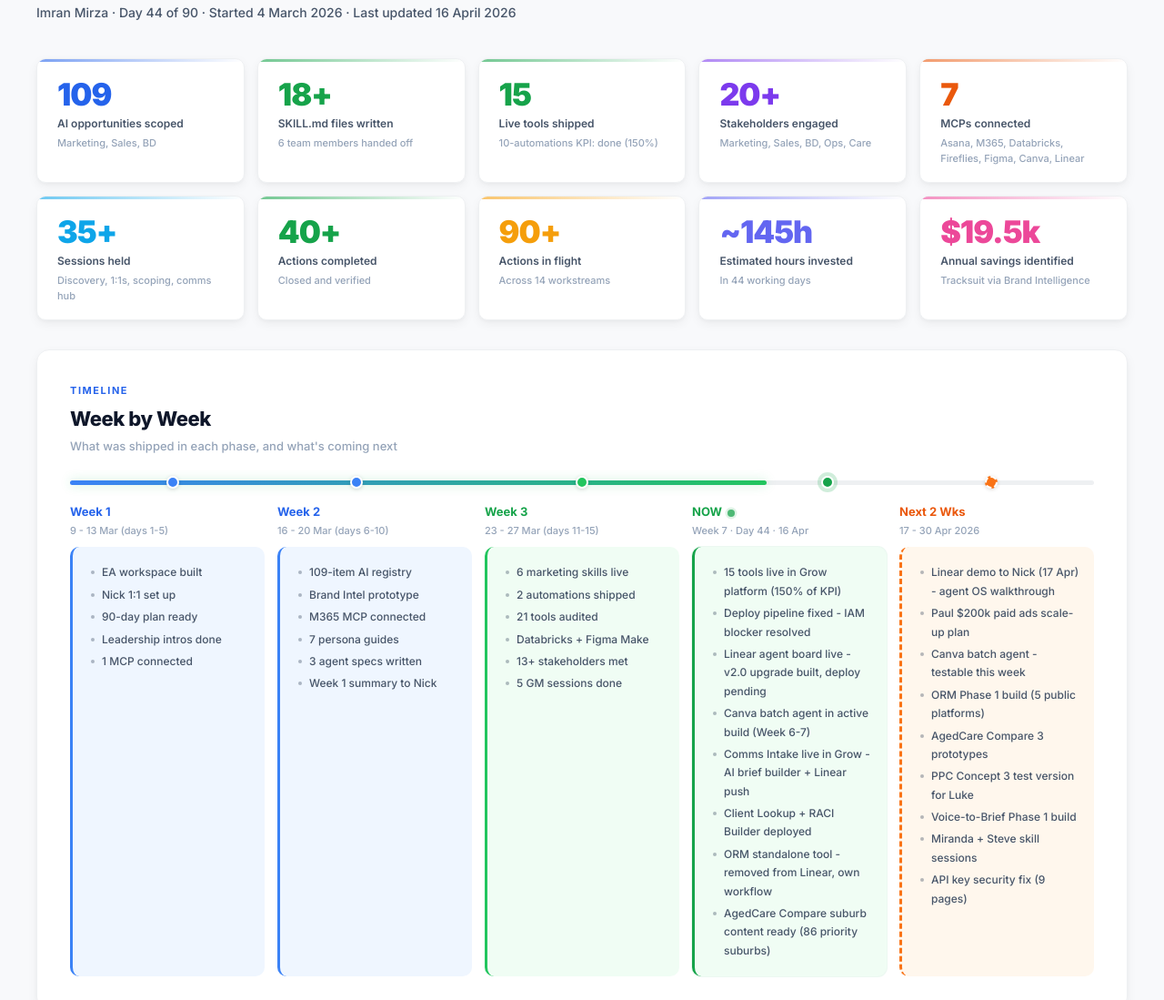
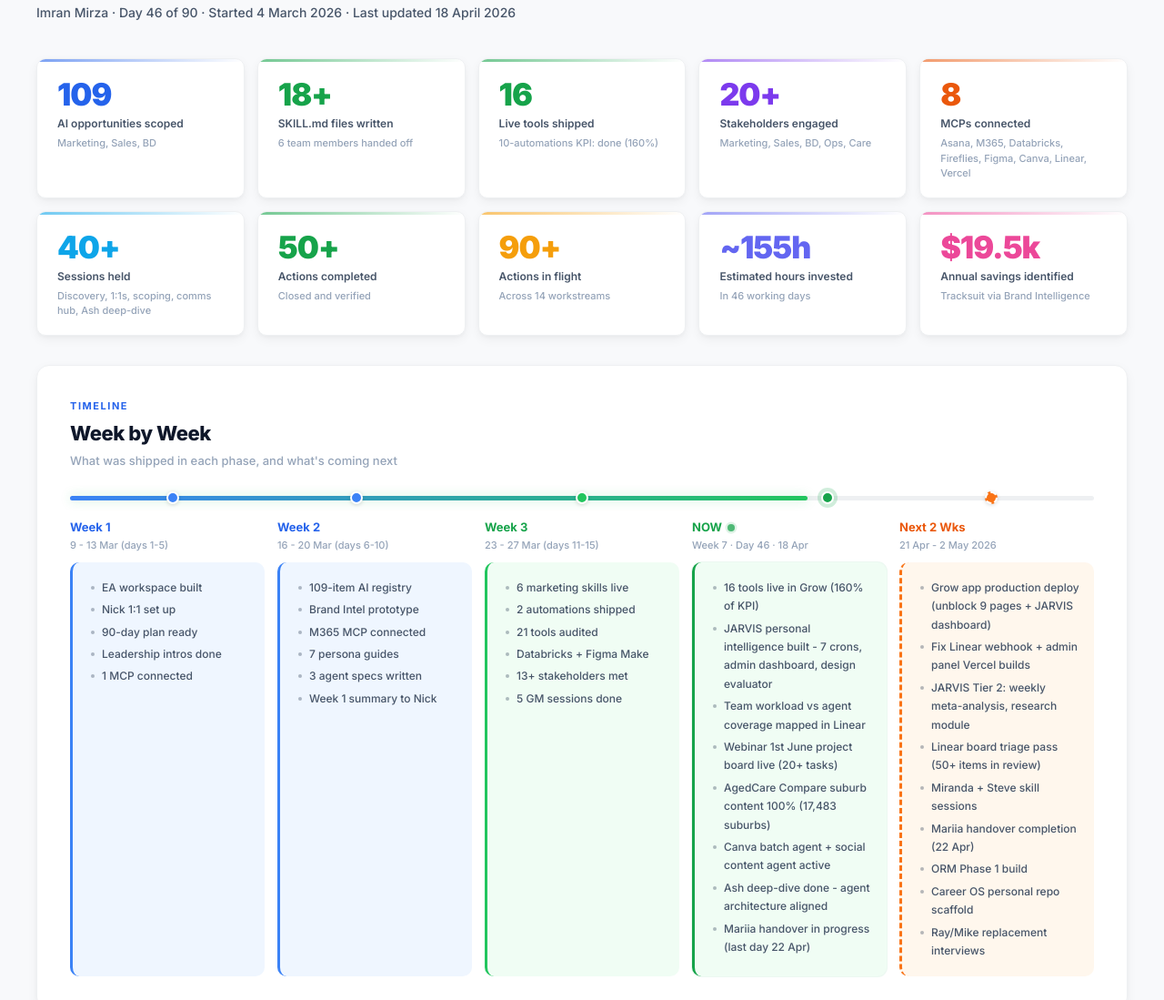
Before and after one commit to imranm-cpu/trilogy-ai-plan, a website: page roadmap-visual.html in a window 1280 px wide. Shown: the part 166-1265 px from the top of the page at 91% size. Drawn offline with Linux system fonts and the light colour scheme.

Commit message:
Update tracker to Day 46 of 90 - 18 April 2026
- Day counter: 38 -> 46 across all 6 pages
- Stats: 16 tools live (160%), 8 MCPs, 40+ sessions, 50+ actions completed, ~155h
- NOW column: JARVIS built, team workload mapped, suburb content 100%, Ash deep-dive done
- Next 2 Wks: Grow deploy, Linear build fixes, JARVIS Tier 2, Career OS, Mariia handover
- Timeline progress bar: 68% -> 72%

Co-Authored-By: Claude Opus 4.6 (1M context) <noreply@anthropic.com>

```diff
--- a/roadmap-visual.html
+++ b/roadmap-visual.html
@@ -3,7 +3,7 @@
 <head>
   <meta charset="UTF-8">
   <meta name="viewport" content="width=device-width, initial-scale=1.0">
-  <title>Imran AI Tracker | Day 44 of 90</title>
+  <title>Imran AI Tracker | Day 46 of 90</title>
   <link rel="preconnect" href="https://fonts.googleapis.com">
   <link rel="preconnect" href="https://fonts.gstatic.com" crossorigin>
   <link href="https://fonts.googleapis.com/css2?family=Inter:wght@400;500;600;700;800;900&display=swap" rel="stylesheet">
@@ -1114,7 +1114,7 @@
   <nav class="site-nav">
     <div class="snav-brand">
       <span class="snav-brand-name">Trilogy Care &nbsp;&middot;&nbsp; <span>AI Innovations</span></span>
-      <span class="snav-day">Day 44 of 90</span>
+      <span class="snav-day">Day 46 of 90</span>
     </div>
     <div class="snav-tabs">
       <a class="snav-tab active" href="roadmap-visual.html"><span class="snav-dot" style="background:#3b82f6;"></span> Tracker</a>
@@ -1138,7 +1138,7 @@
   <div class="page-header reveal">
     <p class="page-title">Trilogy Care &middot; AI Innovations</p>
     <h1 class="page-heading">Imran AI Tracker</h1>
-    <p class="page-sub">Imran Mirza &middot; Day 44 of 90 &middot; Started 4 March 2026 &middot; Last updated 16 April 2026</p>
+    <p class="page-sub">Imran Mirza &middot; Day 46 of 90 &middot; Started 4 March 2026 &middot; Last updated 18 April 2026</p>
   </div>
 
   <!-- SUMMARY STATS ROW 1: OUTPUTS -->
@@ -1154,9 +1154,9 @@
       <div class="stat-sub">6 team members handed off</div>
     </div>
     <div class="stat-card" style="--accent-color:#16a34a">
-      <div class="stat-num" style="color:#16a34a" data-count="15">0</div>
+      <div class="stat-num" style="color:#16a34a" data-count="16">0</div>
       <div class="stat-label">Live tools shipped</div>
-      <div class="stat-sub">10-automations KPI: done (150%)</div>
+      <div class="stat-sub">10-automations KPI: done (160%)</div>
     </div>
     <div class="stat-card" style="--accent-color:#7c3aed">
       <div class="stat-num" style="color:#7c3aed">20+</div>
@@ -1164,21 +1164,21 @@
       <div class="stat-sub">Marketing, Sales, BD, Ops, Care</div>
     </div>
     <div class="stat-card" style="--accent-color:#ea580c">
-      <div class="stat-num" style="color:#ea580c" data-count="7">0</div>
+      <div class="stat-num" style="color:#ea580c" data-count="8">0</div>
       <div class="stat-label">MCPs connected</div>
-      <div class="stat-sub">Asana, M365, Databricks, Fireflies, Figma, Canva, Linear</div>
+      <div class="stat-sub">Asana, M365, Databricks, Fireflies, Figma, Canva, Linear, Vercel</div>
     </div>
   </div>
 
   <!-- SUMMARY STATS ROW 2: ACTIVITY -->
   <div class="stats-row reveal" style="margin-bottom: 32px;">
     <div class="stat-card" style="--accent-color:#0ea5e9">
-      <div class="stat-num" style="color:#0ea5e9">35+</div>
+      <div class="stat-num" style="color:#0ea5e9">40+</div>
       <div class="stat-label">Sessions held</div>
-      <div class="stat-sub">Discovery, 1:1s, scoping, comms hub</div>
+      <div class="stat-sub">Discovery, 1:1s, scoping, comms hub, Ash deep-dive</div>
     </div>
     <div class="stat-card" style="--accent-color:#16a34a">
-      <div class="stat-num" style="color:#16a34a">40+</div>
+      <div class="stat-num" style="color:#16a34a">50+</div>
       <div class="stat-label">Actions completed</div>
       <div class="stat-sub">Closed and verified</div>
     </div>
@@ -1188,9 +1188,9 @@
       <div class="stat-sub">Across 14 workstreams</div>
     </div>
     <div class="stat-card" style="--accent-color:#6366f1">
-      <div class="stat-num" style="color:#6366f1">~145h</div>
+      <div class="stat-num" style="color:#6366f1">~155h</div>
       <div class="stat-label">Estimated hours invested</div>
-      <div class="stat-sub">In 44 working days</div>
+      <div class="stat-sub">In 46 working days</div>
     </div>
     <div class="stat-card" style="--accent-color:#ec4899">
       <div class="stat-num" style="color:#ec4899">$19.5k</div>
@@ -1206,7 +1206,7 @@
     <div class="section-desc">What was shipped in each phase, and what's coming next</div>
 
     <div class="timeline-spine">
-      <div class="timeline-spine-fill" style="width:68%;"></div>
+      <div class="timeline-spine-fill" style="width:72%;"></div>
       <div class="timeline-dot" style="left:10%; background:#3b82f6;"></div>
       <div class="timeline-dot" style="left:28%; background:#3b82f6;"></div>
       <div class="timeline-dot" style="left:50%; background:#22c55e;"></div>
@@ -1268,18 +1268,18 @@
       <div class="tl-col col-now">
         <div class="tl-header">
           <div class="tl-week">NOW</div>
-          <div class="tl-date">Week 7 &middot; Day 44 &middot; 16 Apr</div>
+          <div class="tl-date">Week 7 &middot; Day 46 &middot; 18 Apr</div>
         </div>
         <div class="tl-card">
           <ul>
-            <li>15 tools live in Grow platform (150% of KPI)</li>
-            <li>Deploy pipeline fixed - IAM blocker resolved</li>
-            <li>Linear agent board live - v2.0 upgrade built, deploy pending</li>
-            <li>Canva batch agent in active build (Week 6-7)</li>
-            <li>Comms Intake live in Grow - AI brief builder + Linear push</li>
-            <li>Client Lookup + RACI Builder deployed</li>
-            <li>ORM standalone tool - removed from Linear, own workflow</li>
-            <li>AgedCare Compare suburb content ready (86 priority suburbs)</li>
+            <li>16 tools live in Grow (160% of KPI)</li>
+            <li>JARVIS personal intelligence built - 7 crons, admin dashboard, design evaluator</li>
+            <li>Team workload vs agent coverage mapped in Linear</li>
+            <li>Webinar 1st June project board live (20+ tasks)</li>
+            <li>AgedCare Compare suburb content 100% (17,483 suburbs)</li>
+            <li>Canva batch agent + social content agent active</li>
+            <li>Ash deep-dive done - agent architecture aligned</li>
+            <li>Mariia handover in progress (last day 22 Apr)</li>
           </ul>
         </div>
       </div>
@@ -1287,19 +1287,19 @@
       <div class="tl-col col-future">
         <div class="tl-header">
           <div class="tl-week">Next 2 Wks</div>
-          <div class="tl-date">17 - 30 Apr 2026</div>
+          <div class="tl-date">21 Apr - 2 May 2026</div>
         </div>
         <div class="tl-card">
           <ul>
-            <li>Linear demo to Nick (17 Apr) - agent OS walkthrough</li>
-            <li>Paul $200k paid ads scale-up plan</li>
-            <li>Canva batch agent - testable this week</li>
-            <li>ORM Phase 1 build (5 public platforms)</li>
-            <li>AgedCare Compare 3 prototypes</li>
-            <li>PPC Concept 3 test version for Luke</li>
-            <li>Voice-to-Brief Phase 1 build</li>
+            <li>Grow app production deploy (unblock 9 pages + JARVIS dashboard)</li>
+            <li>Fix Linear webhook + admin panel Vercel builds</li>
+            <li>JARVIS Tier 2: weekly meta-analysis, research module</li>
+            <li>Linear board triage pass (50+ items in review)</li>
             <li>Miranda + Steve skill sessions</li>
-            <li>API key security fix (9 pages)</li>
+            <li>Mariia handover completion (22 Apr)</li>
+            <li>ORM Phase 1 build</li>
+            <li>Career OS personal repo scaffold</li>
+            <li>Ray/Mike replacement interviews</li>
           </ul>
         </div>
       </div>
@@ -1334,7 +1334,7 @@
       <div class="stair-col">
         <div class="stair-bar" style="height:92%; background:#22c55e;">
           <div class="stair-bar-label">Wks 4-7</div>
-          <div class="stair-bar-detail">Day 44<br>15 tools live<br>KPI #1 done (150%)</div>
+          <div class="stair-bar-detail">Day 46<br>16 tools live<br>KPI #1 done (160%)</div>
         </div>
       </div>
       <div class="stair-col">
@@ -1994,7 +1994,7 @@
   </div>
 
   <div class="page-footer reveal">
-    Trilogy Care &middot; AI Innovations &middot; Imran Mirza &middot; Day 44 of 90
+    Trilogy Care &middot; AI Innovations &middot; Imran Mirza &middot; Day 46 of 90
   </div>
 
   </div><!-- end .page-container -->
```
Also changed, not shown: activity-trace.html (+1 -1 lines), agedcare-compare.html (+1 -1 lines), index.html (+1 -1 lines), jarvis.html (+1 -1 lines), roadmap-canvas.html (+3 -3 lines).
